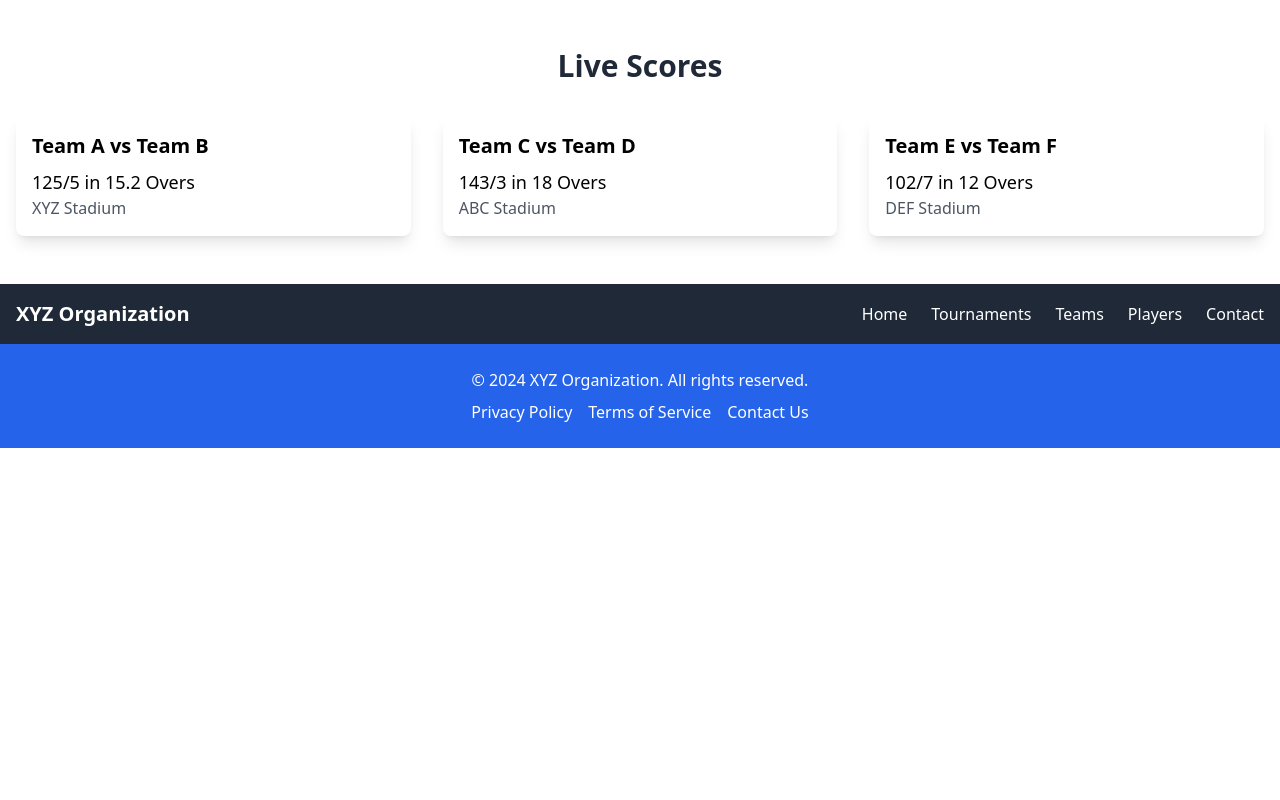
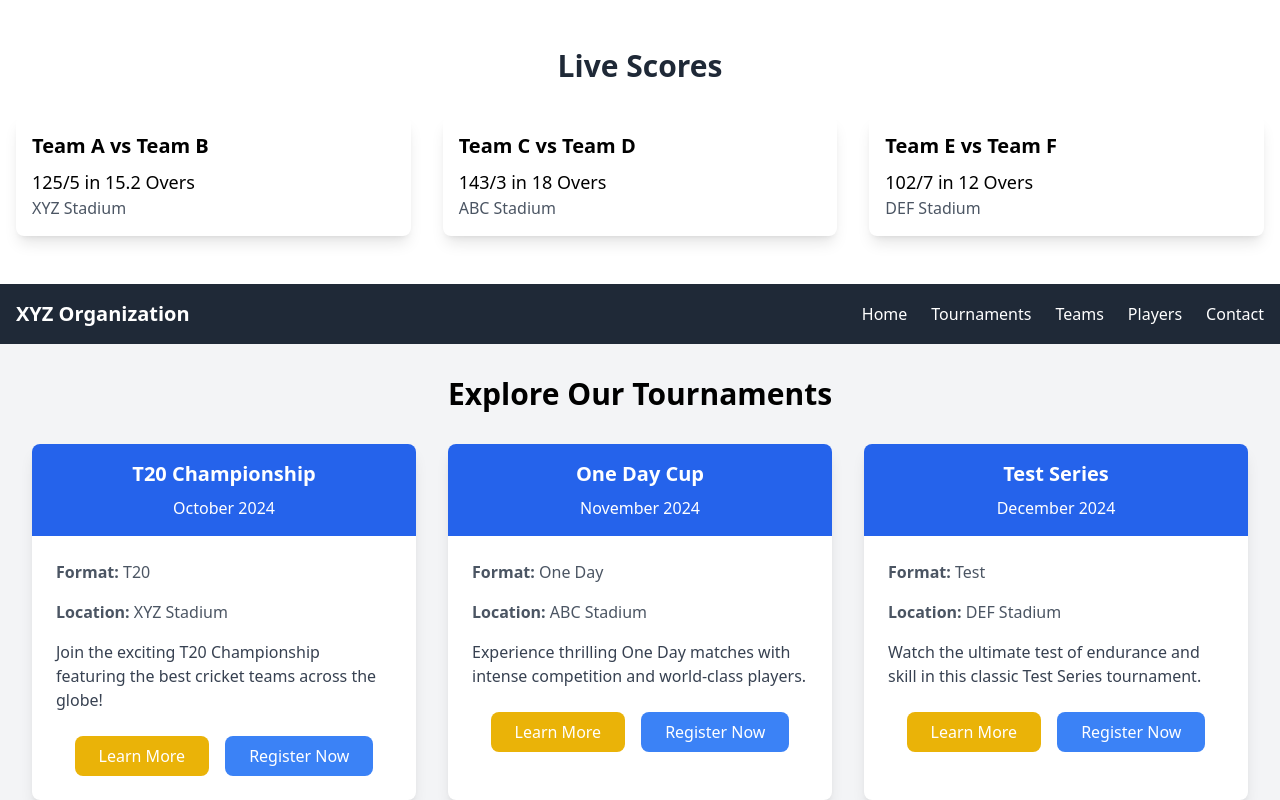
Before and after one commit to Ketanop321/cricket-website, a React (Create React App) app: page /exploretournaments in a window 1280 px wide. Shown: the top 800 px of the page. Built offline with nearby package versions, Linux system fonts and the light colour scheme.

Commit message:
Revert "done"
This reverts commit e102cca3868ac9461f8d0ad270d7bd043ab5a595.

```diff
--- a/src/App.js
+++ b/src/App.js
@@ -4,6 +4,7 @@ import Navbar from './navigation';
 import HomePage from './homepage';
 import TournamentPage from './tournament';
 import Footer from './footer'
+import ExploreTournaments from './exploretournaments'
 import ContactUs from './contactus';
 import LearnMorePage from './LearnMorePage';
 import RegisterPage from './RegisterPage';
@@ -22,6 +23,7 @@ function App() {
           <Route path="/tournaments" element={<TournamentPage />} />
           <Route path="/learn-more" element={<LearnMorePage />} />
           <Route path="/register" element={<RegisterPage />} />
+          <Route path='/exploretournaments' element={<ExploreTournaments/>} />
           <Route path='/contact' element={<ContactUs/>} />
           <Route path='/players' element={<PlayerPage/>} />
           <Route path='/teams' element={<TeamPage/>} />
--- /dev/null
+++ b/src/Team.js
@@ -0,0 +1,82 @@
+import React from 'react';
+
+const TeamPage = () => {
+  return (
+    <div className="bg-gray-100 min-h-screen">
+      {/* Header Section */}
+      <section className="bg-red-600 text-white py-20 text-center">
+        <h1 className="text-4xl font-bold">Meet the Teams</h1>
+        <p className="mt-4 text-lg">Explore the teams participating in our cricket tournaments!</p>
+      </section>
+
+      {/* Teams Section */}
+      <section className="py-12">
+        <div className="text-center mb-8">
+          <h2 className="text-3xl font-semibold text-gray-800">Participating Teams</h2>
+        </div>
+        <div className="grid grid-cols-1 md:grid-cols-3 gap-8 px-4">
+          {/* Team Cards */}
+          <div className="bg-white shadow-lg rounded-lg overflow-hidden">
+            <div className="bg-blue-500 p-4 text-white text-center">
+              <h3 className="text-xl font-semibold">Team A</h3>
+              <p>Captain: John Doe</p>
+            </div>
+            <div className="p-4">
+              <p>Matches: 20</p>
+              <p>Wins: 15 | Losses: 5</p>
+              <button className="mt-4 bg-red-500 text-white px-4 py-2 rounded-lg">View Team</button>
+            </div>
+          </div>
+
+          {/* Repeat for other teams */}
+          <div className="bg-white shadow-lg rounded-lg overflow-hidden">
+            <div className="bg-green-500 p-4 text-white text-center">
+              <h3 className="text-xl font-semibold">Team B</h3>
+              <p>Captain: Jane Smith</p>
+            </div>
+            <div className="p-4">
+              <p>Matches: 18</p>
+              <p>Wins: 12 | Losses: 6</p>
+              <button className="mt-4 bg-red-500 text-white px-4 py-2 rounded-lg">View Team</button>
+            </div>
+          </div>
+
+          {/* Another Team */}
+          <div className="bg-white shadow-lg rounded-lg overflow-hidden">
+            <div className="bg-purple-500 p-4 text-white text-center">
+              <h3 className="text-xl font-semibold">Team C</h3>
+              <p>Captain: Alex Johnson</p>
+            </div>
+            <div className="p-4">
+              <p>Matches: 22</p>
+              <p>Wins: 17 | Losses: 5</p>
+              <button className="mt-4 bg-red-500 text-white px-4 py-2 rounded-lg">View Team</button>
+            </div>
+          </div>
+        </div>
+      </section>
+
+      {/* Team Stats Section */}
+      <section className="bg-gray-50 py-12">
+        <div className="text-center mb-8">
+          <h2 className="text-3xl font-semibold text-gray-800">Team Statistics</h2>
+        </div>
+        <div className="grid grid-cols-1 md:grid-cols-3 gap-8 px-4">
+          {/* Stats Card */}
+          <div className="bg-white shadow-lg rounded-lg overflow-hidden">
+            <div className="p-4">
+              <h3 className="text-xl font-semibold">Team A</h3>
+              <p>Total Matches: 20</p>
+              <p>Wins: 15</p>
+              <p>Losses: 5</p>
+            </div>
+          </div>
+
+          {/* Repeat for other teams */}
+        </div>
+      </section>
+    </div>
+  );
+};
+
+export default TeamPage;
--- /dev/null
+++ b/src/exploretournaments.js
@@ -0,0 +1,79 @@
+import React from 'react';
+import { useNavigate } from 'react-router-dom';
+
+const tournamentsData = [
+  {
+    id: 1,
+    name: 'T20 Championship',
+    date: 'October 2024',
+    format: 'T20',
+    location: 'XYZ Stadium',
+    description: 'Join the exciting T20 Championship featuring the best cricket teams across the globe!',
+  },
+  {
+    id: 2,
+    name: 'One Day Cup',
+    date: 'November 2024',
+    format: 'One Day',
+    location: 'ABC Stadium',
+    description: 'Experience thrilling One Day matches with intense competition and world-class players.',
+  },
+  {
+    id: 3,
+    name: 'Test Series',
+    date: 'December 2024',
+    format: 'Test',
+    location: 'DEF Stadium',
+    description: 'Watch the ultimate test of endurance and skill in this classic Test Series tournament.',
+  },
+];
+
+const ExploreTournaments = () => {
+  const navigate = useNavigate();
+
+  const handleLearnMore = (tournament) => {
+    navigate('/learn-more', { state: { tournament } });
+  };
+
+  const handleRegister = (tournament) => {
+    navigate('/register', { state: { tournament } });
+  };
+
+  return (
+    <div className="min-h-screen bg-gray-100 p-8">
+      <h1 className="text-3xl font-bold text-center mb-8">Explore Our Tournaments</h1>
+
+      <div className="grid grid-cols-1 md:grid-cols-3 gap-8">
+        {tournamentsData.map((tournament) => (
+          <div key={tournament.id} className="bg-white shadow-lg rounded-lg overflow-hidden">
+            <div className="bg-blue-600 p-4 text-white text-center">
+              <h2 className="text-xl font-bold">{tournament.name}</h2>
+              <p className="mt-2">{tournament.date}</p>
+            </div>
+            <div className="p-6">
+              <p className="text-gray-600 mb-4"><strong>Format:</strong> {tournament.format}</p>
+              <p className="text-gray-600 mb-4"><strong>Location:</strong> {tournament.location}</p>
+              <p className="text-gray-700 mb-6">{tournament.description}</p>
+              <div className="text-center">
+                <button
+                  className="bg-yellow-500 hover:bg-yellow-400 text-white px-6 py-2 rounded-lg mr-4"
+                  onClick={() => handleLearnMore(tournament)}
+                >
+                  Learn More
+                </button>
+                <button
+                  className="bg-blue-500 hover:bg-blue-400 text-white px-6 py-2 rounded-lg"
+                  onClick={() => handleRegister(tournament)}
+                >
+                  Register Now
+                </button>
+              </div>
+            </div>
+          </div>
+        ))}
+      </div>
+    </div>
+  );
+};
+
+export default ExploreTournaments;
--- a/src/homepage.js
+++ b/src/homepage.js
@@ -1,6 +1,8 @@
 import React, { useState } from 'react';
 import { Link } from 'react-router-dom';
 import RegistrationForm from './registrationform'; // Import the RegistrationForm component
+import LiveScores from './livescore'; // Make sure this path is correct
+
 const tournamentsData = [
   {
     id: 1,
@@ -76,7 +78,7 @@ const HomePage = () => {
       <section className="bg-blue-600 text-white py-20 text-center">
         <h1 className="text-4xl font-bold">XYZ Organization Cricket Tournaments</h1>
         <p className="mt-4 text-lg">Join exciting cricket tournaments in various formats: T20, One Day, and Test!</p>
-        <Link to="/tournaments">  {/* Use Link to navigate to the ExploreTournaments page */}
+        <Link to="/exploretournaments">  {/* Use Link to navigate to the ExploreTournaments page */}
           <button className="bg-yellow-500 hover:bg-yellow-400 text-white px-8 py-3 mt-6 font-semibold rounded-lg">
             Explore Tournaments
           </button>
```
